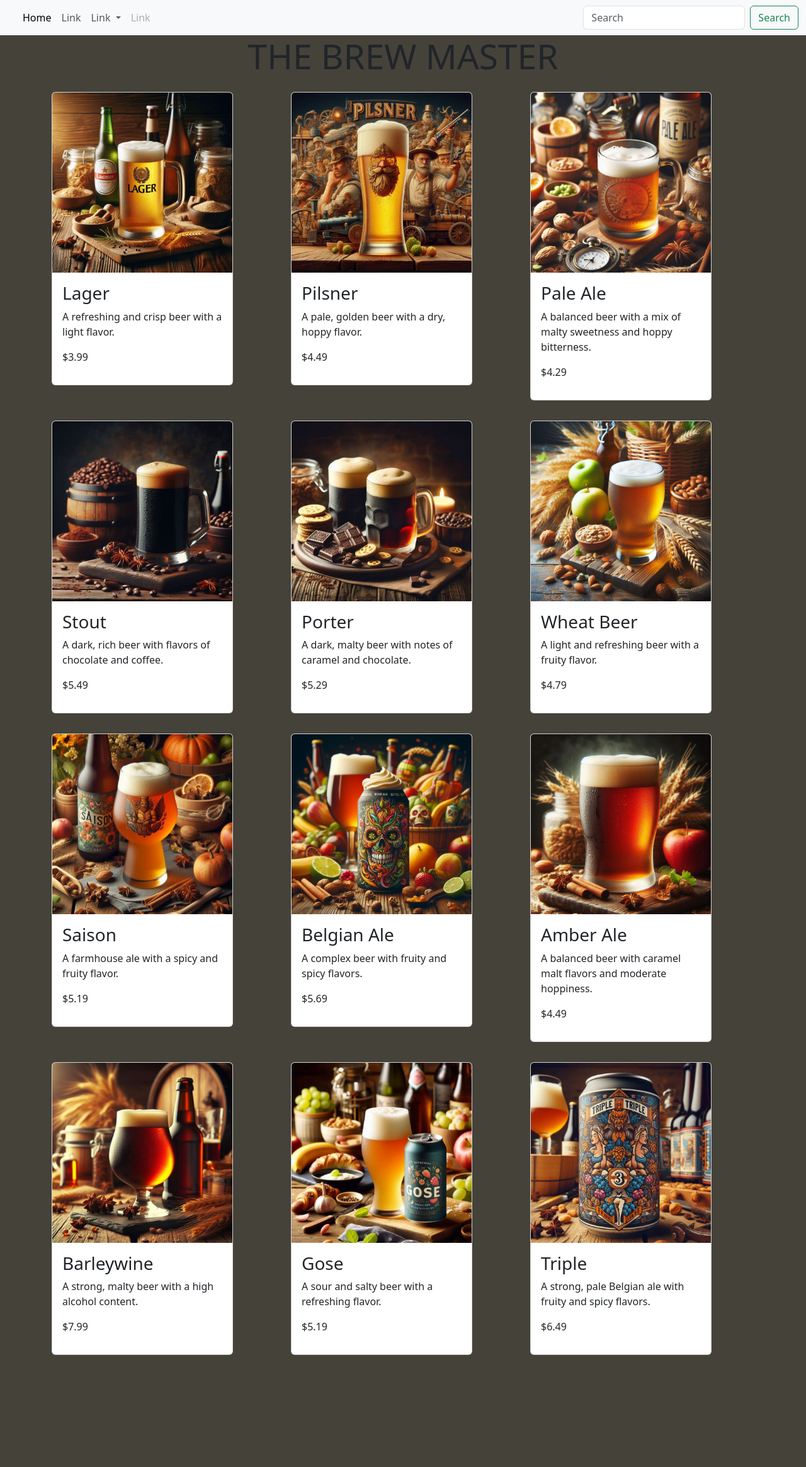
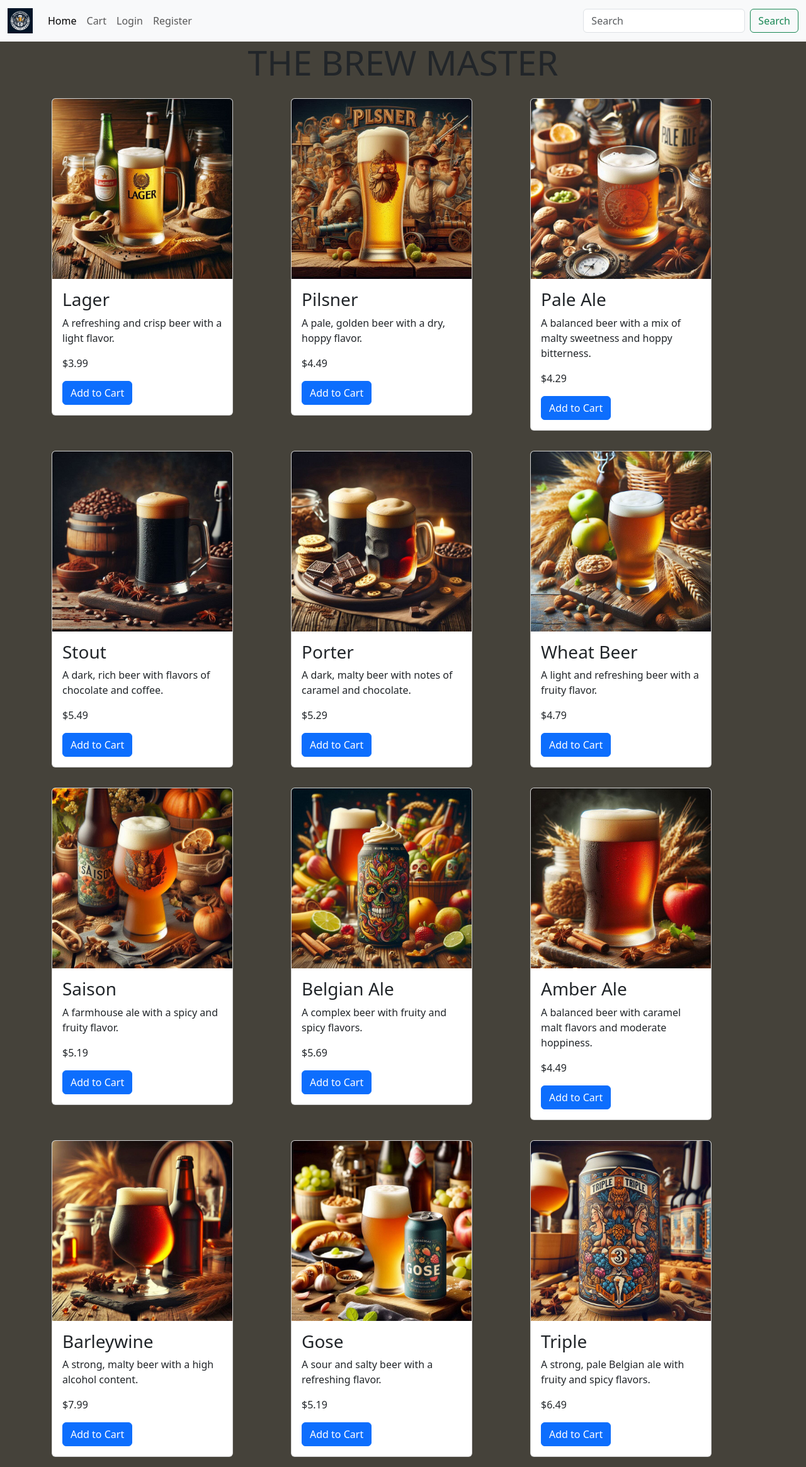
Before and after one commit to alessiopgg/projectBE, a Django app: page /ecommerce/ in a window 1280 px wide. Shown: the whole page at 63% size. Before the commit the page ends 2152 px from the top, so only its background shows below. Run offline with Django 5.2, Linux system fonts and the light colour scheme; data comes from the database, SQL or seed files in the repository; both versions use the stored data as it was after the commit.

Commit message:
fix loggin

```diff
--- a/ecommerce/models.py
+++ b/ecommerce/models.py
@@ -29,6 +29,18 @@ class Order(models.Model):
     def __str__(self):
         return str(self.id)
 
+    @property
+    def get_cart_total(self):
+        orderitems = self.orderitem_set.all()
+        total = sum([item.get_total for item in orderitems])
+        return total
+
+    @property
+    def get_cart_items(self):
+        orderitems = self.orderitem_set.all()
+        total = sum([item.quantity for item in orderitems])
+        return total
+
 class OrderItem(models.Model):
     product = models.ForeignKey(Item, on_delete=models.SET_NULL, null=True)
     order = models.ForeignKey(Order, on_delete=models.SET_NULL, null=True)
@@ -37,6 +49,11 @@ class OrderItem(models.Model):
 
     def __str__(self):
         return str(self.product.name)
+
+    @property
+    def get_total(self):
+        total = self.product.price * self.quantity
+        return total
 
 class ShippingAddress(models.Model):
     customer = models.ForeignKey(Customer, on_delete=models.SET_NULL, null=True)
--- a/ecommerce/templates/ecommerce/home.html
+++ b/ecommerce/templates/ecommerce/home.html
@@ -5,13 +5,13 @@
     <meta name="viewport" content="width=device-width, initial-scale=1">
     <title>The Brew Master</title>
     {% load static %}
-    <link href="https://cdn.jsdelivr.net/npm/bootstrap@5.3.3/dist/css/bootstrap.min.css" rel="stylesheet" integrity="sha384-QWTKZyjpPEjISv5WaRU9OFeRpok6YctnYmDr5pNlyT2bRjXh0JMhjY6hW+ALEwIH" crossorigin="anonymous">
-    <link rel="stylesheet" href="{% static 'ecommerce/styles.css' %}">
+    <link href="https://cdn.jsdelivr.net/npm/bootstrap@5.3.3/dist/css/bootstrap.min.css" rel="stylesheet">
+    <link rel="stylesheet" href="{% static 'ecommerce/style.css' %}">
 </head>
 <body style="background: #45423a">
 <nav class="navbar navbar-expand-lg bg-body-tertiary">
     <div class="container-fluid">
-        <a class="navbar-brand" href="#"><img src=""></a>
+        <a class="navbar-brand" href="#"><img src="{% static 'ecommerce/logo.jpeg' %}" alt="Logo" style="height: 40px;"></a>
         <button class="navbar-toggler" type="button" data-bs-toggle="collapse" data-bs-target="#navbarScroll" aria-controls="navbarScroll" aria-expanded="false" aria-label="Toggle navigation">
             <span class="navbar-toggler-icon"></span>
         </button>
@@ -21,22 +21,20 @@
                     <a class="nav-link active" aria-current="page" href="#">Home</a>
                 </li>
                 <li class="nav-item">
-                    <a class="nav-link" href="#">Link</a>
+                    <a class="nav-link" href="{% url 'cart' %}">Cart</a>
                 </li>
-                <li class="nav-item dropdown">
-                    <a class="nav-link dropdown-toggle" href="#" role="button" data-bs-toggle="dropdown" aria-expanded="false">
-                        Link
-                    </a>
-                    <ul class="dropdown-menu">
-                        <li><a class="dropdown-item" href="#">Action</a></li>
-                        <li><a class="dropdown-item" href="#">Another action</a></li>
-                        <li><hr class="dropdown-divider"></li>
-                        <li><a class="dropdown-item" href="#">Something else here</a></li>
-                    </ul>
+                {% if user.is_authenticated %}
+                    <li class="nav-item">
+                        <a class="nav-link" href="{% url 'logout' %}">Logout</a>
+                    </li>
+                {% else %}
+                    <li class="nav-item">
+                        <a class="nav-link" href="{% url 'login' %}">Login</a>
                     </li>
                     <li class="nav-item">
-                    <a class="nav-link disabled" aria-disabled="true">Link</a>
+                        <a class="nav-link" href="{% url 'register' %}">Register</a>
                     </li>
+                {% endif %}
             </ul>
             <form class="d-flex" role="search">
                 <input class="form-control me-2" type="search" placeholder="Search" aria-label="Search">
@@ -46,35 +44,88 @@
     </div>
 </nav>
 
-<div class="container ">
+<div class="container">
     <div class="title">
-        <h1 class="justify-content-center "style="display: flex; font-size: 55px">THE BREW MASTER</h1>
+        <h1 class="justify-content-center" style="display: flex; font-size: 55px">THE BREW MASTER</h1>
     </div>
-
 </div>
 
 <div class="container">
-<div class="container-inside">
     <div class="row">
         {% for item in items %}
-        <div class="col my-3 ">
+            <div class="col-md-4 my-3">
                 <div class="card" style="width: 18rem;">
-                <img src="{{ item.image.url }}" class="card-img-top" alt="...">
+                    <img src="{{ item.image.url }}" class="card-img-top" alt="{{ item.name }}">
                     <div class="card-body">
                         <h3>{{ item.name }}</h3>
                         <p class="card-text">{{ item.description }}</p>
                         <p>${{ item.price }}</p>
+                        <button data-product="{{ item.id }}" data-action="add" class="btn btn-primary update-cart">Add to Cart</button>
                     </div>
                 </div>
-
             </div>
         {% endfor %}
     </div>
 </div>
-</div>
 
-<script src="https://cdn.jsdelivr.net/npm/@popperjs/core@2.11.8/dist/umd/popper.min.js" integrity="sha384-I7E8VVD/ismYTF4hNIPjVp/Zjvgyol6VFvRkX/vR+Vc4jQkC+hVqc2pM8ODewa9r" crossorigin="anonymous"></script>
-<script src="https://cdn.jsdelivr.net/npm/bootstrap@5.3.3/dist/js/bootstrap.min.js" integrity="sha384-0pUGZvbkm6XF6gxjEnlmuGrJXVbNuzT9qBBavbLwCsOGabYfZo0T0to5eqruptLy" crossorigin="anonymous"></script>
-<script src="https://cdn.jsdelivr.net/npm/bootstrap@5.3.3/dist/js/bootstrap.bundle.min.js" integrity="sha384-YvpcrYf0tY3lHB60NNkmXc5s9fDVZLESaAA55NDzOxhy9GkcIdslK1eN7N6jIeHz" crossorigin="anonymous"></script>
+<script src="https://cdn.jsdelivr.net/npm/@popperjs/core@2.11.8/dist/umd/popper.min.js"></script>
+<script src="https://cdn.jsdelivr.net/npm/bootstrap@5.3.3/dist/js/bootstrap.min.js"></script>
+<script src="https://cdn.jsdelivr.net/npm/bootstrap@5.3.3/dist/js/bootstrap.bundle.min.js"></script>
+<script>
+    var updateBtns = document.getElementsByClassName('update-cart')
+
+    for (var i = 0; i < updateBtns.length; i++) {
+        updateBtns[i].addEventListener('click', function() {
+            var productId = this.dataset.product
+            var action = this.dataset.action
+            console.log('productId:', productId, 'action:', action)
+
+            if (user == 'AnonymousUser') {
+                console.log('User is not authenticated')
+            } else {
+                updateUserOrder(productId, action)
+            }
+        })
+    }
+
+    function updateUserOrder(productId, action) {
+        console.log('User is authenticated, sending data...')
+
+        var url = '/ecommerce/update_item/'
+
+        fetch(url, {
+            method: 'POST',
+            headers: {
+                'Content-Type': 'application/json',
+                'X-CSRFToken': csrftoken,
+            },
+            body: JSON.stringify({'productId': productId, 'action': action})
+        })
+            .then((response) => {
+                return response.json()
+            })
+            .then((data) => {
+                console.log('data:', data)
+                location.reload()
+            })
+    }
+
+    // Get CSRF token
+    function getCookie(name) {
+        let cookieValue = null;
+        if (document.cookie && document.cookie !== '') {
+            const cookies = document.cookie.split(';');
+            for (let i = 0; i < cookies.length; i++) {
+                const cookie = cookies[i].trim();
+                if (cookie.substring(0, name.length + 1) === (name + '=')) {
+                    cookieValue = decodeURIComponent(cookie.substring(name.length + 1));
+                    break;
+                }
+            }
+        }
+        return cookieValue;
+    }
+    const csrftoken = getCookie('csrftoken');
+</script>
 </body>
 </html>
--- a/ecommerce/urls.py
+++ b/ecommerce/urls.py
@@ -5,8 +5,9 @@ from . import views
 urlpatterns = [
     path('', views.ecommerce, name='ecommerce'),
     path('register/', views.register, name='register'),
-    path('login/', auth_views.LoginView.as_view(), name='login'),
+    path('login/', auth_views.LoginView.as_view(template_name='registration/login.html'), name='login'),
     path('logout/', auth_views.LogoutView.as_view(), name='logout'),
     path('cart/', views.cart, name='cart'),
     path('checkout/', views.checkout, name='checkout'),
+    path('update_item/', views.updateItem, name='update_item'),
 ]
--- a/ecommerce/views.py
+++ b/ecommerce/views.py
@@ -1,5 +1,7 @@
 from django.shortcuts import render, redirect
+import json
 from django.contrib.auth.forms import UserCreationForm
+from django.http import JsonResponse
 from django.contrib.auth import authenticate, login
 
 from .form import CustomUserCreationForm
@@ -56,3 +58,26 @@ def checkout(request):
 
     context = {'items': items, 'order': order}
     return render(request, 'ecommerce/checkout.html', context)
+
+def updateItem(request):
+    data = json.loads(request.body)
+    productId = data['productId']
+    action = data['action']
+
+    customer = request.user.customer
+    product = Item.objects.get(id=productId)
+    order, created = Order.objects.get_or_create(customer=customer, complete=False)
+
+    orderItem, created = OrderItem.objects.get_or_create(order=order, product=product)
+
+    if action == 'add':
+        orderItem.quantity = (orderItem.quantity + 1)
+    elif action == 'remove':
+        orderItem.quantity = (orderItem.quantity - 1)
+
+    orderItem.save()
+
+    if orderItem.quantity <= 0:
+        orderItem.delete()
+
+    return JsonResponse('Item was added', safe=False)
--- a/projectBE/settings.py
+++ b/projectBE/settings.py
@@ -55,6 +55,7 @@ MIDDLEWARE = [
 ]
 
 ROOT_URLCONF = 'projectBE.urls'
+LOGIN_REDIRECT_URL = '/ecommerce/'
 
 TEMPLATES = [
     {
--- a/projectBE/urls.py
+++ b/projectBE/urls.py
@@ -18,8 +18,11 @@ from django.contrib import admin
 from django.urls import path , include
 from django.conf.urls.static import static
 from django.conf import settings
+from django.views.generic import RedirectView
+
 
 urlpatterns = [
     path('admin/', admin.site.urls),
     path('ecommerce/', include('ecommerce.urls')),
-]+static(settings.MEDIA_URL, document_root=settings.MEDIA_ROOT)
+    path('', RedirectView.as_view(url='/ecommerce/', permanent=True)),  # Reindirizzamento dalla root URL a /ecommerce/
+              ]+static(settings.MEDIA_URL, document_root=settings.MEDIA_ROOT)
```
Also changed, not shown: ecommerce/templates/registration/login.html (+5 -5 lines), db.sqlite3, ecommerce/migrations/0003_customer.py (added), ecommerce/migrations/0004_order.py (added), ecommerce/migrations/0005_shippingaddress_orderitem.py (added). Lines whose indentation alone changed are shown as unchanged.
